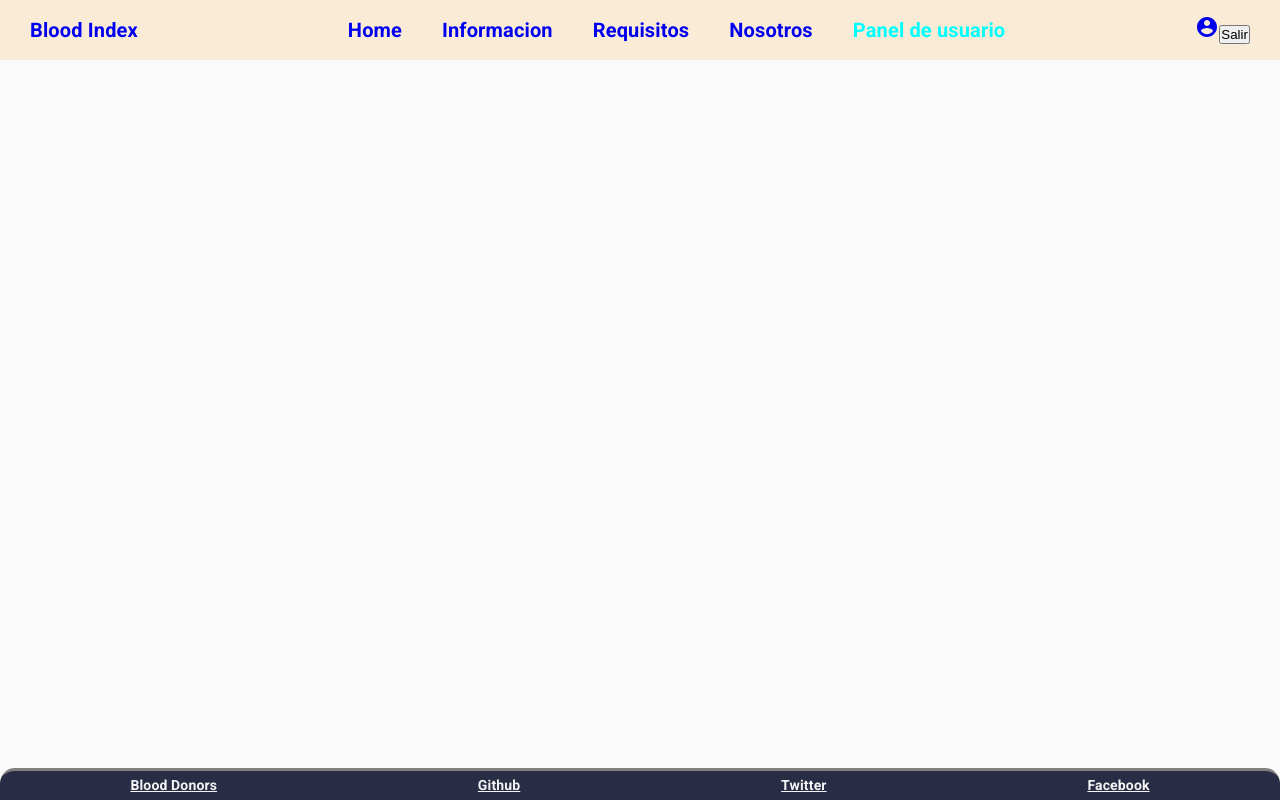
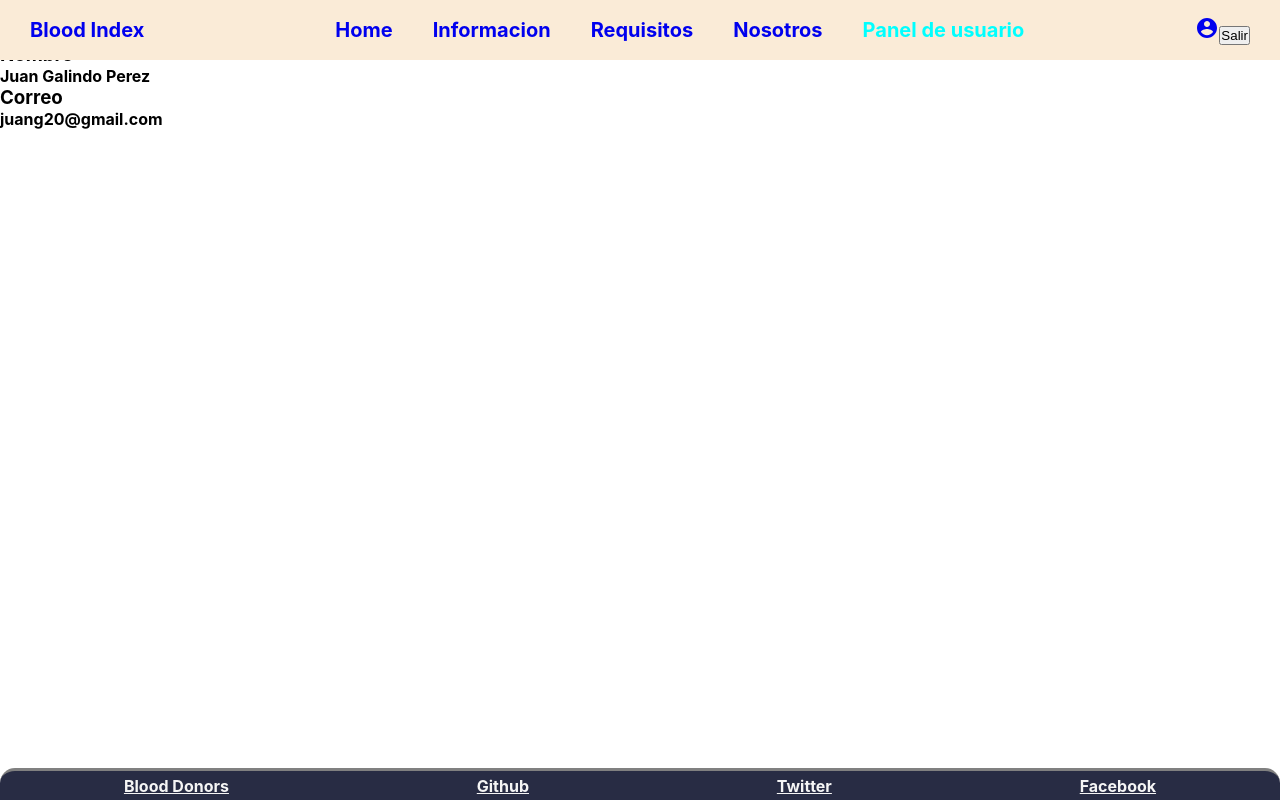
Before and after one commit to jcarlosaglez/BloodDonors-React, a React (Create React App) app: page /panel/user in a window 1280 px wide. Built offline with nearby package versions, Linux system fonts and the light colour scheme; sample sign-in values are in the browser's storage.

Commit message:
agregano lista de donadores

```diff
--- a/public/index.html
+++ b/public/index.html
@@ -1,5 +1,5 @@
 <!DOCTYPE html>
-<html lang="en">
+<html lang="es">
   <head>
     <meta charset="utf-8" />
     <link rel="icon" href="%PUBLIC_URL%/favicon.ico" />
--- a/src/components/AccessPanel/ContactDonor.js
+++ b/src/components/AccessPanel/ContactDonor.js
@@ -1,6 +1,13 @@
+import { useParams } from "react-router-dom";
+
 const ContactDonor = () => {
-    return(
-        <div></div>
+    let { id } = useParams();
+		return(
+      <div>
+					<h2>Hola que tal</h2>
+					<br />
+					<p>La vida {id}</p>
+			</div>
     )
 }
 export default ContactDonor;
--- a/src/components/DonorCard.js
+++ b/src/components/AccessPanel/DonorCard.js
@@ -1,6 +1,6 @@
 import React from "react";
 import {Link} from "react-router-dom";
-import "../css/DonorCard.css"
+import "../../css/DonorCard.css"
 import PropTypes from 'prop-types';
 
 const DonorCard = (props) =>
@@ -9,7 +9,7 @@ const DonorCard = (props) =>
         <p>Tipo de sangre: {props.donor.blood_type}</p>
         <p>Ubicación: {props.donor.place_of_residence}</p>
         <div className="flex">
-            <Link to={`/donors/${props.donor.id}`}>Mas información</Link>
+            <Link to={`/panel/contacto/id=${props.donor.id}`}>Mas información</Link>
         </div>
     </div>
 
--- a/src/components/DonorsList.js
+++ b/src/components/AccessPanel/DonorsList.js
@@ -1,5 +1,5 @@
 import React from "react";
-import "../css/DonorsList.css";
+import "../../css/DonorsList.css";
 import DonorCard from "./DonorCard";
 
 const DonorsList = () =>{
--- a/src/components/AccessPanel/PanelHome.js
+++ b/src/components/AccessPanel/PanelHome.js
@@ -16,8 +16,8 @@ import Box from '@material-ui/core/Box';
 //CSS
 import "../../css/AccessPanel/PanelHome.css";
 //Components
-import ContactDonor from "./ContactDonor";
-import RequestDonor from './RequestDonor';
+import RequestDonor from "./RequestDonor";
+import User from './User';
 
 function TabPanel(props) {
     const { children, value, index, ...other } = props;
@@ -98,13 +98,13 @@ const PanelHome = () => {
       {
         color: 'secondary',
         className: classes.fab,
-        icon: <EditIcon />,
+        icon: <UpIcon />,
         label: 'Edit',
       },
       {
         color: 'inherit',
         className: clsx(classes.fab, classes.fabGreen),
-        icon: <UpIcon />,
+        icon: <EditIcon />,
         label: 'Expand',
       },
     ];
@@ -142,7 +142,7 @@ const PanelHome = () => {
             <RequestDonor />
           </TabPanel>
           <TabPanel value={value} index={2} dir={theme.direction}>
-            <ContactDonor />
+            <User />
           </TabPanel>
         </SwipeableViews>
         {fabs.map((fab, index) => (
--- a/src/components/AccessPanel/RequestDonor.js
+++ b/src/components/AccessPanel/RequestDonor.js
@@ -6,7 +6,8 @@ import ListSubheader from '@material-ui/core/ListSubheader';
 import FormControl from '@material-ui/core/FormControl';
 import Select from '@material-ui/core/Select';
 import Button from '@material-ui/core/Button';
-
+//Components
+import DonorsList from './DonorsList';
 //CSS
 import "../../css/AccessPanel/RequestDonor.css";
 
@@ -20,6 +21,7 @@ const RequestDonor = () => {
     const classes = useStyles();
 
     return (
+			<>
         <div className="formRequestDonor">
             <form >
             <FormControl className={classes.formControl}>
@@ -76,8 +78,8 @@ const RequestDonor = () => {
                 </Select>
             </FormControl>
             <FormControl className={classes.formControl}>
-                <InputLabel htmlFor="grouped-select">Hospital</InputLabel>
-                <Select defaultValue="" id="grouped-select">
+                <InputLabel htmlFor="grouped-hospital">Hospital</InputLabel>
+                <Select defaultValue="" id="grouped-hospital">
                 <MenuItem value="">
                     <em>None</em>
                 </MenuItem>
@@ -90,8 +92,8 @@ const RequestDonor = () => {
                 </Select>
             </FormControl>
             <FormControl className={classes.formControl}>
-                <InputLabel htmlFor="grouped-select">Tipo de sangre</InputLabel>
-                <Select defaultValue="" id="grouped-select">
+                <InputLabel htmlFor="grouped-blood">Tipo de sangre</InputLabel>
+                <Select defaultValue="" id="grouped-blood">
                 <MenuItem value="">
                     <em>No  importa</em>
                 </MenuItem>
@@ -105,7 +107,9 @@ const RequestDonor = () => {
                 Solicitar
             </Button>
             </form>
-        </div>
+	        </div>
+					<DonorsList />
+			</>
     );
 }
 export default RequestDonor;
--- a/src/components/AccessPanel/User.js
+++ b/src/components/AccessPanel/User.js
@@ -1,15 +1,23 @@
 import React from 'react';
-import CssBaseline from '@material-ui/core/CssBaseline';
-import Container from '@material-ui/core/Container';
 
 const User = () => {
     return (
-        <React.Fragment>
-          <CssBaseline />
-          <Container maxWidth="sm">
-            <h3>Hola</h3>
-          </Container>
-        </React.Fragment>
+        <>
+					<div>
+						<div>
+							<h3>Nombre de usuario</h3>
+							<h4>JuanGa21</h4>
+						</div>
+						<div>
+							<h3>Nombre</h3>
+							<h4>Juan Galindo Perez</h4>
+						</div>
+						<div>
+							<h3>Correo</h3>
+							<h4>juang20@gmail.com</h4>
+						</div>
+					</div>
+        </>
       );
 }
 
--- a/src/components/Routes/Routes.js
+++ b/src/components/Routes/Routes.js
@@ -23,8 +23,8 @@ const Routes = () => {
     return(
     <Switch>
         <PrivateRoutes exact path="/panel/user" component={User} />
-        <PrivateRoutes exact path="panel/contacto" component={ContactDonor} />
-        <PrivateRoutes exact path="panel/solicitud" component={RequestDonor} />
+        <PrivateRoutes exact path="/panel/contacto/:id" component={ContactDonor} />
+        <PrivateRoutes exact path="/panel/solicitud" component={RequestDonor} />
         <PrivateRoutes exact path="/panel" component={AccessPanel} />
 
         <PublicRoutes exact path="/login" component={Login} />
```
Also changed, not shown: src/components/AccessPanel/Donor.js (renamed from src/components/Donor.js).
